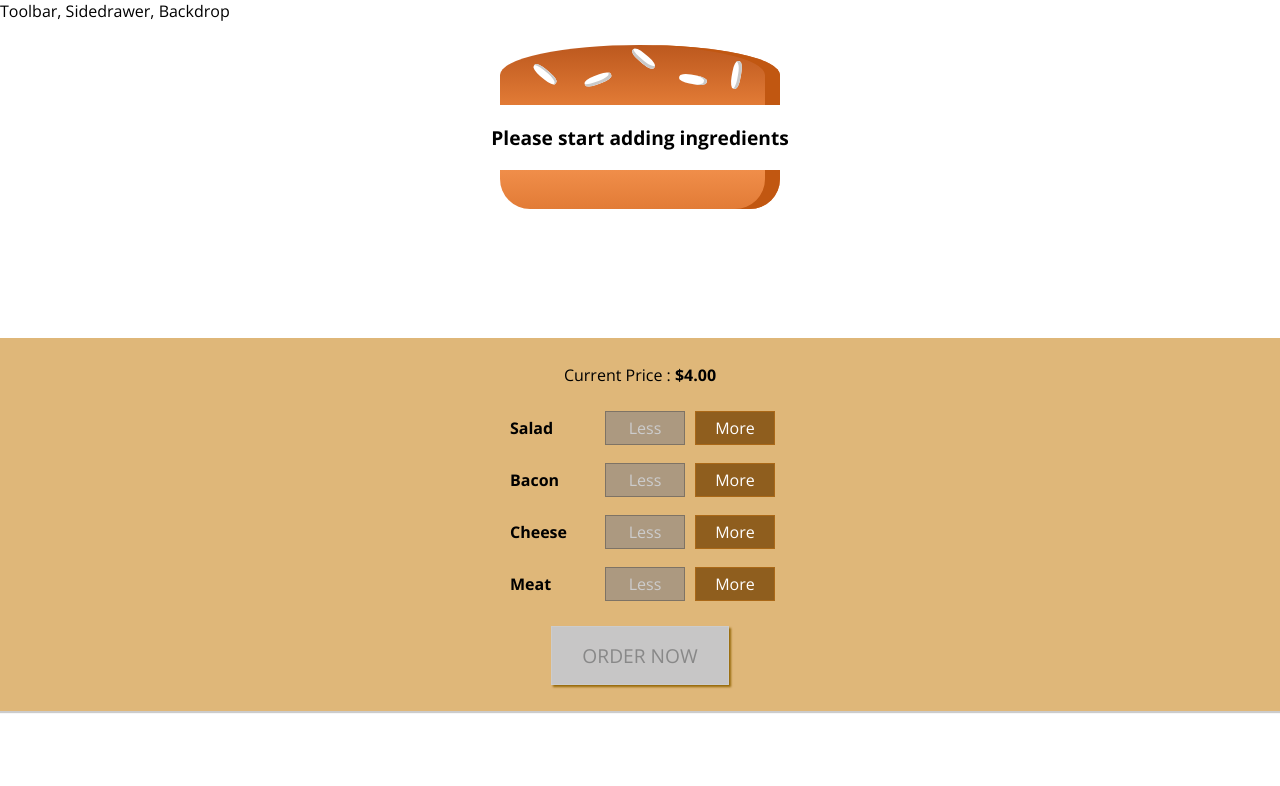
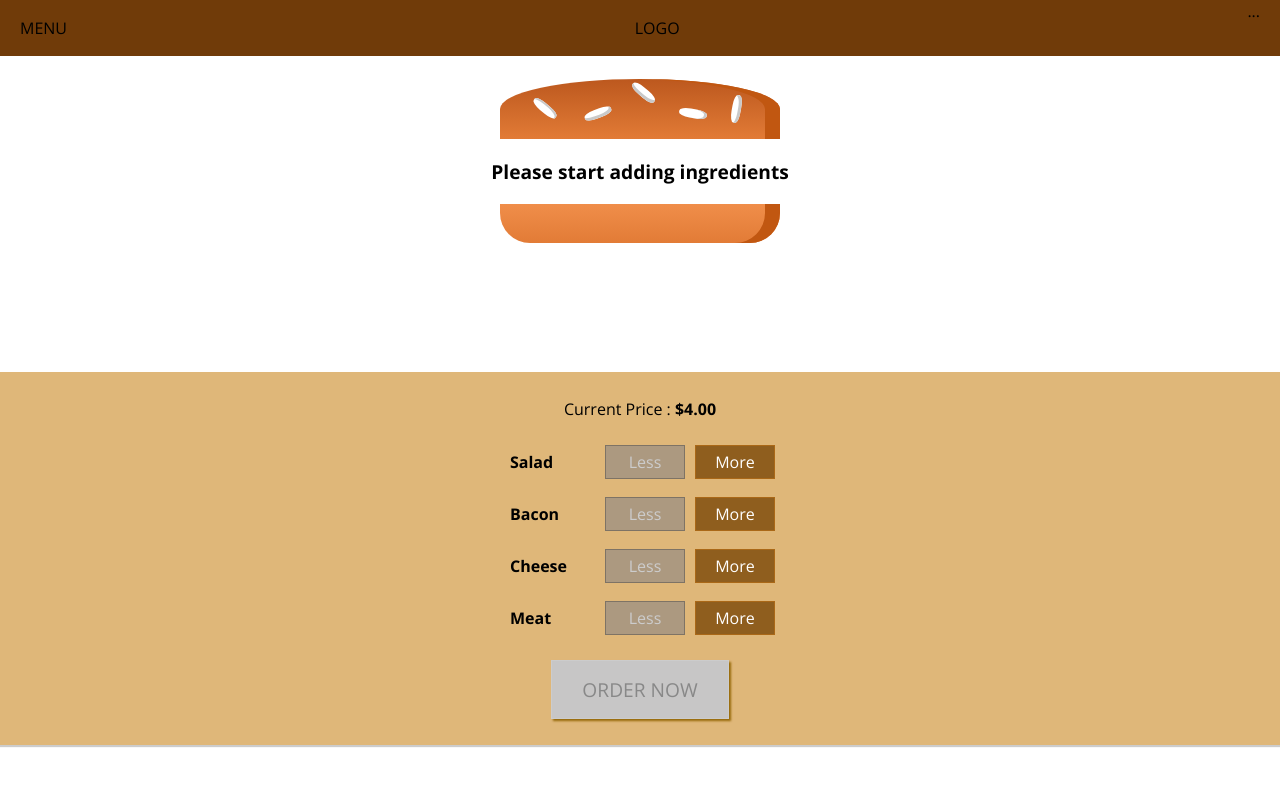
Before and after one commit to AsadMarfani/react-burger-builder-app, a React app: page / in a window 1280 px wide. Shown: the top 786 px of the page. Built offline with nearby package versions, Linux system fonts and the light colour scheme.

Commit message:
Added toolbar componenety

```diff
--- a/src/components/Layout/Layout.css
+++ b/src/components/Layout/Layout.css
@@ -1,3 +1,3 @@
 .Content {
-  margin-top: 16px;
+  margin-top: 72px;
 }
--- a/src/components/Layout/Layout.js
+++ b/src/components/Layout/Layout.js
@@ -1,12 +1,12 @@
 import React from 'react';
+
+import Toolbar from '../Navigation/Toolbar/Toolbar';
 import classes from './Layout.css';
 import Wrapper from '../../wrapper/wrapper';
 const layout = (props) => (
   <Wrapper>
-    <div>
-      Toolbar, Sidedrawer, Backdrop
-    </div>
-    <main className = {classes.Content}>
+    <Toolbar/>
+    <main className={classes.Content}>
       {props.children}
     </main>
   </Wrapper>
--- /dev/null
+++ b/src/components/Navigation/Toolbar/Toolbar.css
@@ -0,0 +1,17 @@
+.Toolbar {
+    height: 56px;
+    width: 100%;
+    position: fixed;
+    top: 0;
+    left: 0;
+    background-color: #703B09;
+    display: flex;
+    justify-content: space-between;
+    align-items: center;
+    padding: 0 20px;
+    box-sizing: border-box;
+    z-index: 90
+}
+.Toolbar nav {
+  height: 100%;
+}
--- /dev/null
+++ b/src/components/Navigation/Toolbar/Toolbar.js
@@ -0,0 +1,13 @@
+import React from 'react';
+
+import classes from './Toolbar.css';
+
+const toolbar = (props) => (
+  <header className={classes.Toolbar}>
+    <div>MENU</div>
+    <div>LOGO</div>
+    <nav>...</nav>
+  </header>
+);
+
+export default toolbar;
```
